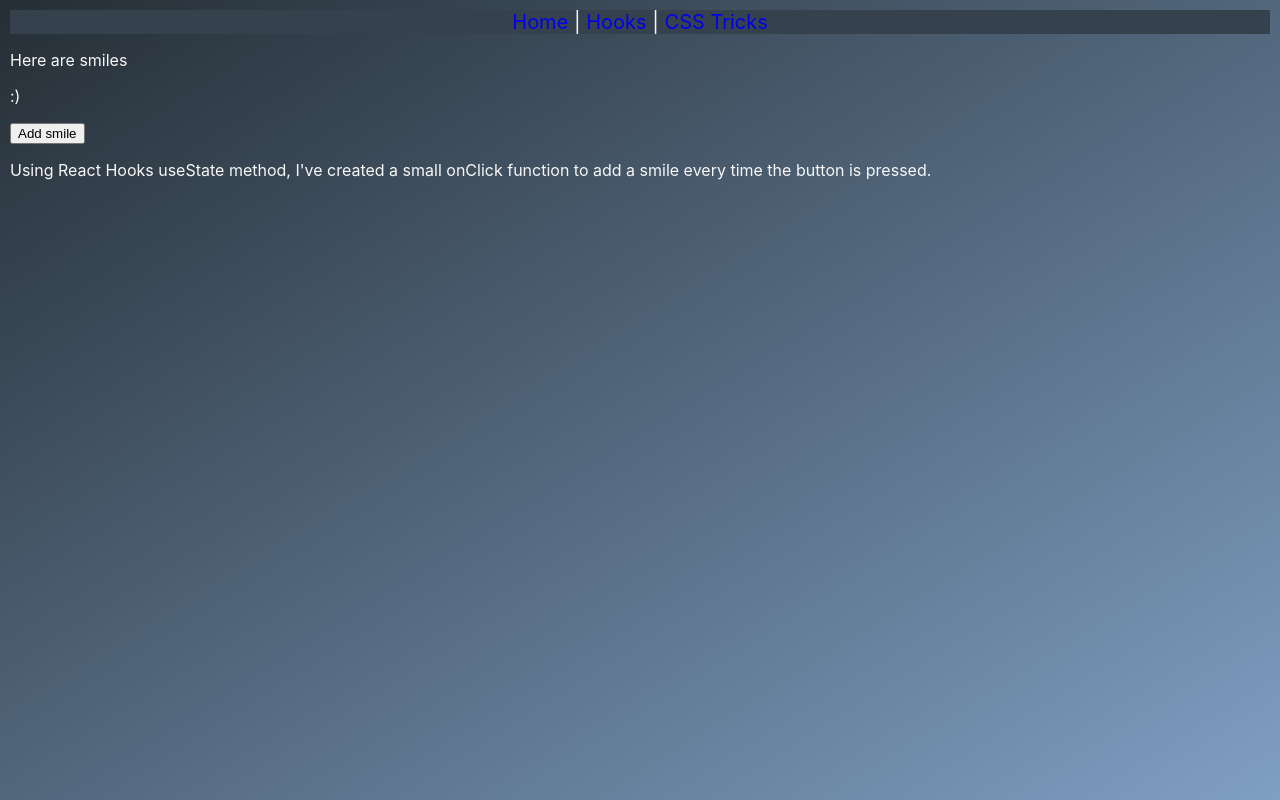
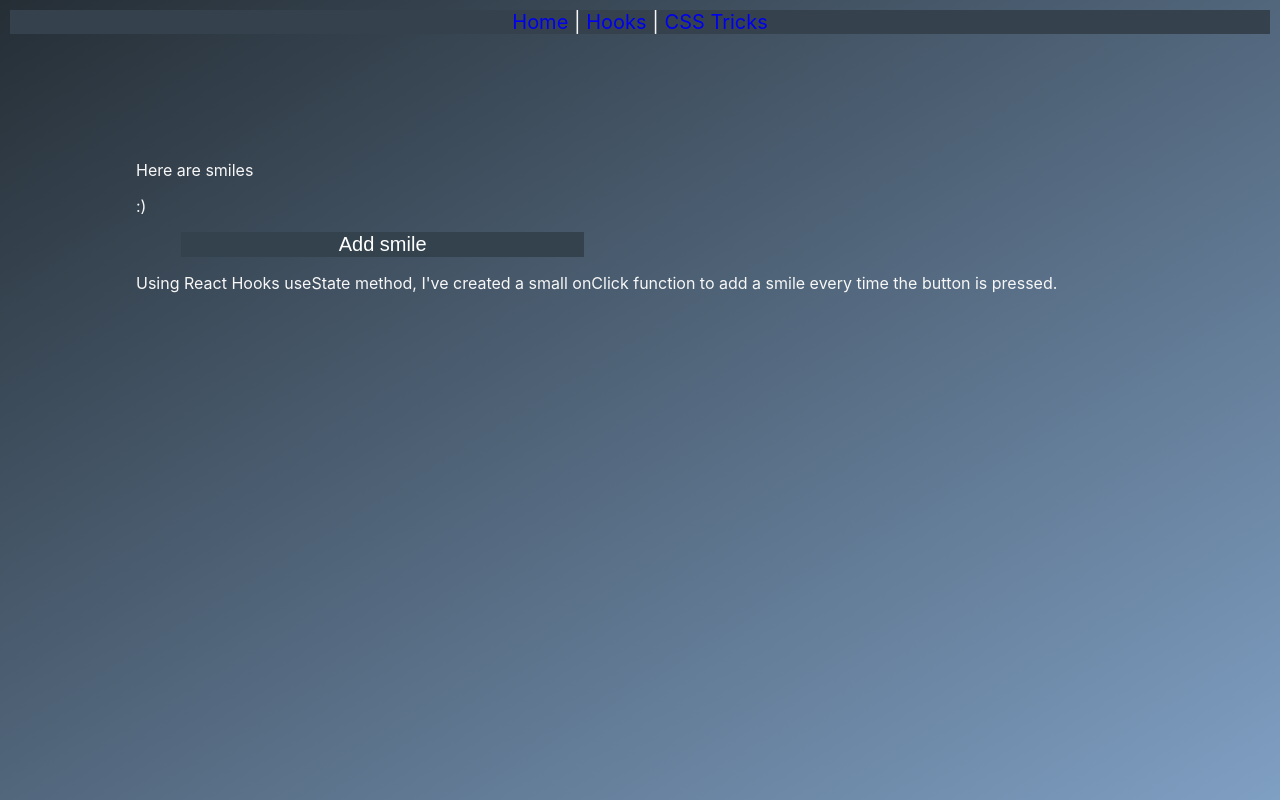
Before and after one commit to sarahdrew/react-bits-and-pieces, a React (Create React App) app: page /hook in a window 1280 px wide. Built offline with nearby package versions, Linux system fonts and the light colour scheme.

Commit message:
added CSS explanation, button styling, and cleaned up margins

```diff
--- a/src/App.css
+++ b/src/App.css
@@ -14,6 +14,27 @@ a:hover, a:visited{
 }
 
 .landing-page{
-    margin: 20px;
+    margin: 25%;
+    margin-top: 10%;
+    padding: 15px;
+}
 
+.main-hook{
+    margin: 10%;
 }
+
+.add-smile {
+    margin-left: 45px;
+    font-size: 20px;
+    height: auto;
+    width: 40%;
+    border: 1px white;
+    color: white;
+    background: #34424e;
+    font-family: 'Montserrat', sans-serif;
+    cursor: pointer;
+}
+
+#submit-button:hover {
+  font-size: 25px;
+}
--- a/src/CSSTricks.js
+++ b/src/CSSTricks.js
@@ -45,6 +45,12 @@ export default function CSSTricks() {
                 </div>
 
             </div>
+            <div className="explanation">
+                <p>
+                  With this project I learned how to create hard lines for a diagonal stripe using background: linear-gradient() with CSS.
+
+            </p>
+            </div>
         </div>
 
     )
--- a/src/Hook.js
+++ b/src/Hook.js
@@ -3,14 +3,14 @@ import React, { useState } from 'react';
 export default function Hook() {
     const [variable, functionThatEffectsVariable] = useState([]);
     return (
-        <>
-            <div className="main-hook">
+        <div className="main-hook">
+            <div className="smile-button">
 
                 <p>
                     Here are smiles
                     <p> :) {variable}</p>
                 </p>
-                <button onClick={() => {
+                <button className="add-smile" onClick={() => {
                     functionThatEffectsVariable([...variable, ' :)'])
                 }}>
                     Add smile
@@ -21,6 +21,6 @@ export default function Hook() {
                     Using React Hooks useState method, I've created a small onClick function to add a smile every time the button is pressed.
             </p>
             </div>
-        </>
+        </div>
     )
 }
--- a/src/LandingPage.js
+++ b/src/LandingPage.js
@@ -5,8 +5,8 @@ export default function LandingPage() {
         <div className="landing-page">
 
             <p>
-                Here are some mini projects I've wanted to mess around with on React.
-                I've added a page for every project or trial so small that it can be combined with others!
+                Here are some mini projects I have been trying out on React.
+                I've added a page for every project or trial so small that I might as well combine it with others.
                 Enjoy!
 
             </p>
```
